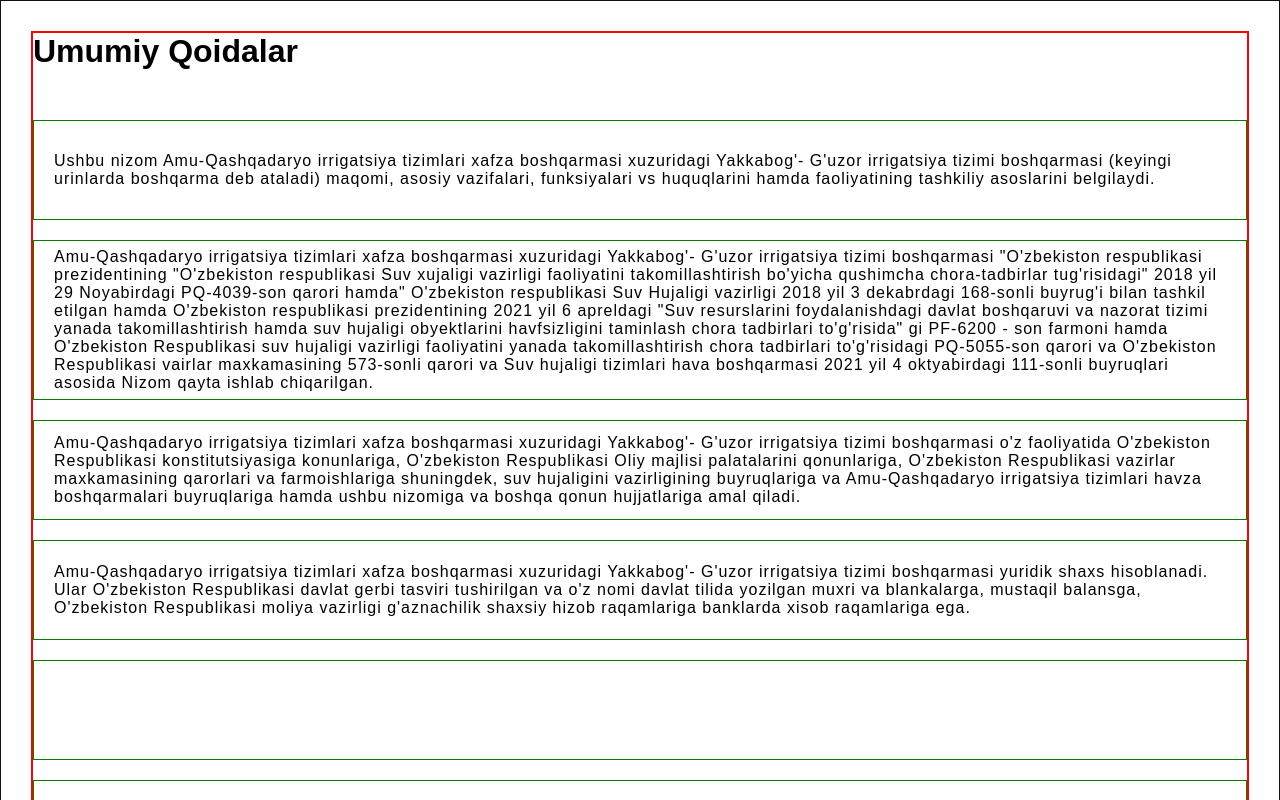
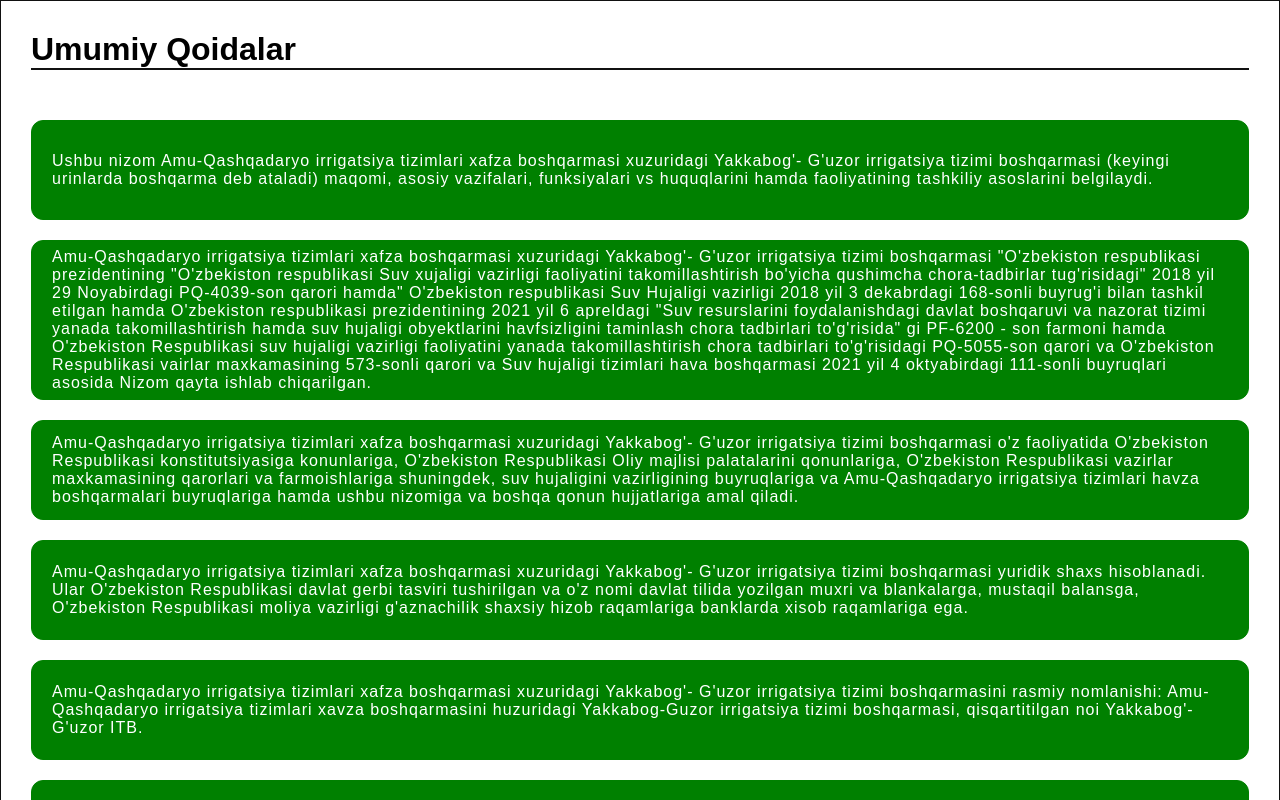
Before and after one commit to YusufjonAbdumajidov/YakGuz, a React (Create React App) app: page /malumotlar in a window 1280 px wide. Shown: the top 800 px of the page. Built offline with nearby package versions, Linux system fonts and the light colour scheme.

Commit message:
new changes made

```diff
--- a/src/Components/Malumotlar.jsx
+++ b/src/Components/Malumotlar.jsx
@@ -6,6 +6,7 @@ const Malumotlar = () => {
 
         <div className="qoidalar">
             <h1>Umumiy Qoidalar</h1>
+            <div className="line"></div>
             <div className="qoidalar-jamlami">
                 <section>
                     Ushbu nizom Amu-Qashqadaryo irrigatsiya tizimlari xafza boshqarmasi xuzuridagi Yakkabog'- G'uzor irrigatsiya tizimi boshqarmasi (keyingi urinlarda boshqarma deb ataladi) maqomi, asosiy vazifalari, funksiyalari vs huquqlarini hamda faoliyatining tashkiliy asoslarini belgilaydi.
@@ -19,7 +20,9 @@ const Malumotlar = () => {
                 <section>
                     Amu-Qashqadaryo irrigatsiya tizimlari xafza boshqarmasi xuzuridagi Yakkabog'- G'uzor irrigatsiya tizimi boshqarmasi yuridik shaxs hisoblanadi. Ular O'zbekiston Respublikasi davlat gerbi tasviri tushirilgan va o'z nomi davlat tilida yozilgan muxri va blankalarga, mustaqil balansga, O'zbekiston Respublikasi moliya vazirligi g'aznachilik shaxsiy hizob raqamlariga banklarda xisob raqamlariga ega.
                 </section>
-                <section></section>
+                <section>
+                    Amu-Qashqadaryo irrigatsiya tizimlari xafza boshqarmasi xuzuridagi Yakkabog'- G'uzor irrigatsiya tizimi boshqarmasini rasmiy nomlanishi: Amu-Qashqadaryo irrigatsiya tizimlari xavza boshqarmasini huzuridagi Yakkabog-Guzor irrigatsiya tizimi boshqarmasi, qisqartitilgan noi Yakkabog'-G'uzor ITB.
+                </section>
                 <section>
                     Amu-Qashqadaryo irrigatsiya tizimlari xafza boshqarmasi xuzuridagi Yakkabog'- G'uzor irrigatsiya tizimi boshqarmasining yuridik manzili: Qashqadaryo viloyati, G'uzor shaxri, Mustaqillik ko'chasi 41-uy.
                 </section>
--- a/src/styles/malumotlar.scss
+++ b/src/styles/malumotlar.scss
@@ -6,8 +6,14 @@
     align-items: center;
     position: relative;
     .qoidalar{
-        border: red 2px solid;
+        // border: red 2px solid;
         width: 100%;
+        .line{
+            background-color:  #111;
+            height: 2px;
+            width: 100%;
+        }
+
         .qoidalar-jamlami{
             padding: 40px 0;
             // border: red 1px solid;
@@ -17,15 +23,20 @@
             align-items: center;
             justify-content: center;
             section{
+                overflow: hidden;
+                position: relative;
                 width: 100%;
                 height: 100px;
                 border: green 1px solid;
+                background-color: green;
                 margin: 10px 0;
                 display: flex;
                 align-items: center;
                 justify-content: center;
                 padding: 20px;
                 letter-spacing: 1px;
+                border-radius: 12px;
+                color: #fff;
                 &:nth-child(2){
                     height: 160px;
                 }
```
